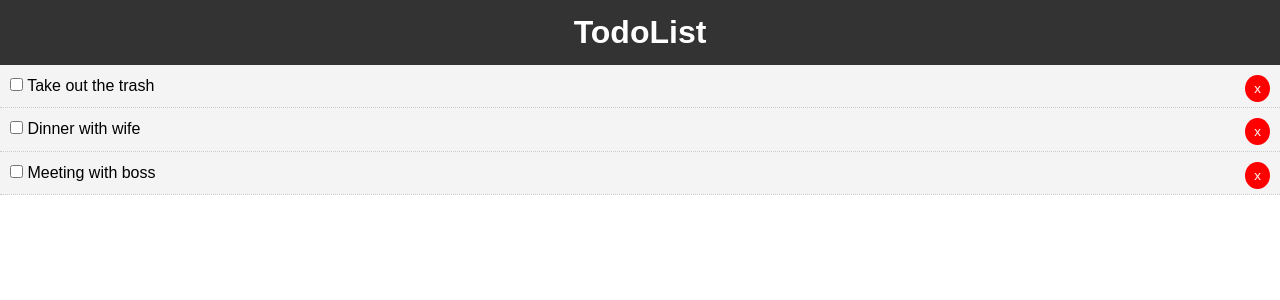
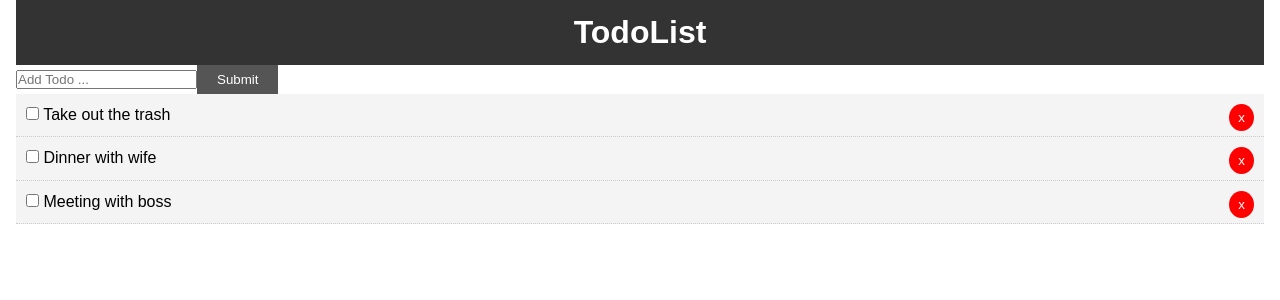
Before and after one commit to woodylucas/todo_list, a React (Create React App) app: page / in a window 1280 px wide. Shown: the top 300 px of the page. Built offline with nearby package versions, Linux system fonts and the light colour scheme.

Commit message:
added a submit button

```diff
--- a/src/App.css
+++ b/src/App.css
@@ -13,3 +13,20 @@
 	color: #333;
 	text-decoration: none;
 }
+
+.container {
+	padding: 0 1rem;
+}
+
+.btn {
+	display: inline-block;
+	border: none;
+	background: #555;
+	color: #fff;
+	padding: 7px 20px;
+	cursor: pointer;
+}
+
+.btn:hover {
+	background: #666;
+}
--- a/src/App.js
+++ b/src/App.js
@@ -1,6 +1,7 @@
 import React, {Component} from 'react';
 import Todos from './Components/Todos';
 import Header from './Components/layout/Header';
+import AddTodo from './Components/AddTodo';
 import './App.css';
 
 class App extends Component {
@@ -31,7 +32,7 @@
 	// Toggle complete
 	markComplete(id) {
 		this.setState({
-			todos: this.state.todos.map(todo => {
+			todos: this.state.todos.map((todo) => {
 				if (todo.id === id) {
 					todo.completed = !todo.completed;
 				}
@@ -43,7 +44,7 @@
 	// Delete todo
 	delTodo(id) {
 		this.setState({
-			todos: [ ...this.state.todos.filter(todo => todo.id !== id) ]
+			todos: [ ...this.state.todos.filter((todo) => todo.id !== id) ]
 		});
 	}
 	render() {
@@ -51,12 +52,11 @@
 		console.log('state:', this.state.todos);
 		return (
 			<div className="App">
-				<Header />
-				<Todos
-					todos={this.state.todos}
-					markComplete={this.markComplete}
-					delTodo={this.delTodo}
-				/>
+				<div className="container">
+					<Header />
+					<AddTodo />
+					<Todos todos={this.state.todos} markComplete={this.markComplete} delTodo={this.delTodo} />
+				</div>
 			</div>
 		);
 	}
--- /dev/null
+++ b/src/Components/AddTodo.js
@@ -0,0 +1,14 @@
+import React, {Component} from 'react';
+
+class AddTodo extends Component {
+	render() {
+		return (
+			<form>
+				<input type="text" name="title" placeholder="Add Todo ..." />
+				<input type="submit" value="Submit" className="btn" />
+			</form>
+		);
+	}
+}
+
+export default AddTodo;
```
